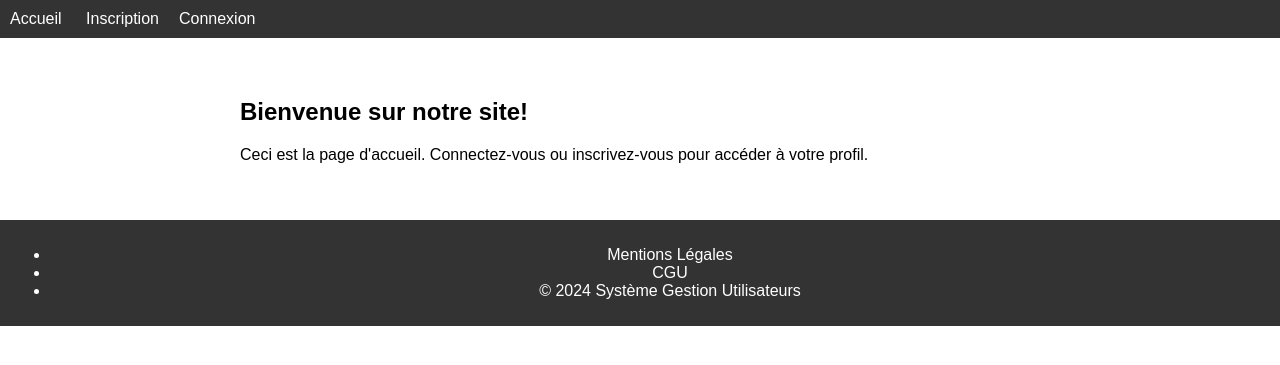
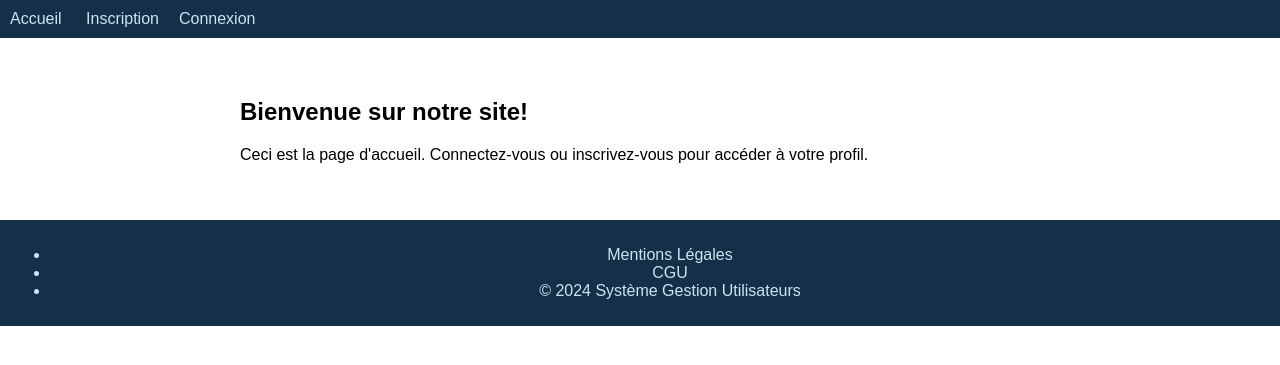
Before and after one commit to Erguie/TpGestionUser, a PHP site: page / in a window 1280 px wide. Shown: the top 365 px of the page. Run offline with PHP 8.4, Linux system fonts and the light colour scheme.

Commit message:
Couleur
changement des couleurs

```diff
--- a/templates/assets/css/style.css
+++ b/templates/assets/css/style.css
@@ -6,7 +6,7 @@ body {
 }
 
 header {
-    background-color: #333;
+    background-color: #143048;
     padding: 10px;
 }
 
@@ -23,7 +23,7 @@ nav ul li {
 
 nav a {
     text-decoration: none;
-    color: #fff;
+    color: #CFE2F3;
 }
 
 main {
@@ -49,20 +49,20 @@ button {
 }
 
 button {
-    background-color: #333;
-    color: #fff;
+    background-color: #143048;
+    color: #CFE2F3;
     cursor: pointer;
 }
 
 .close-button{
-    background-color: rgb(141, 14, 14);
+    background-color: rgb(14, 141, 135);
     width: 180px;
     margin-top: 5%;
 }
 
 footer {
-    background-color: #333;
-    color: #fff;
+    background-color: #143048;
+    color: #CFE2F3;
     text-align: center;
     padding: 10px;
     bottom: 0;
```
